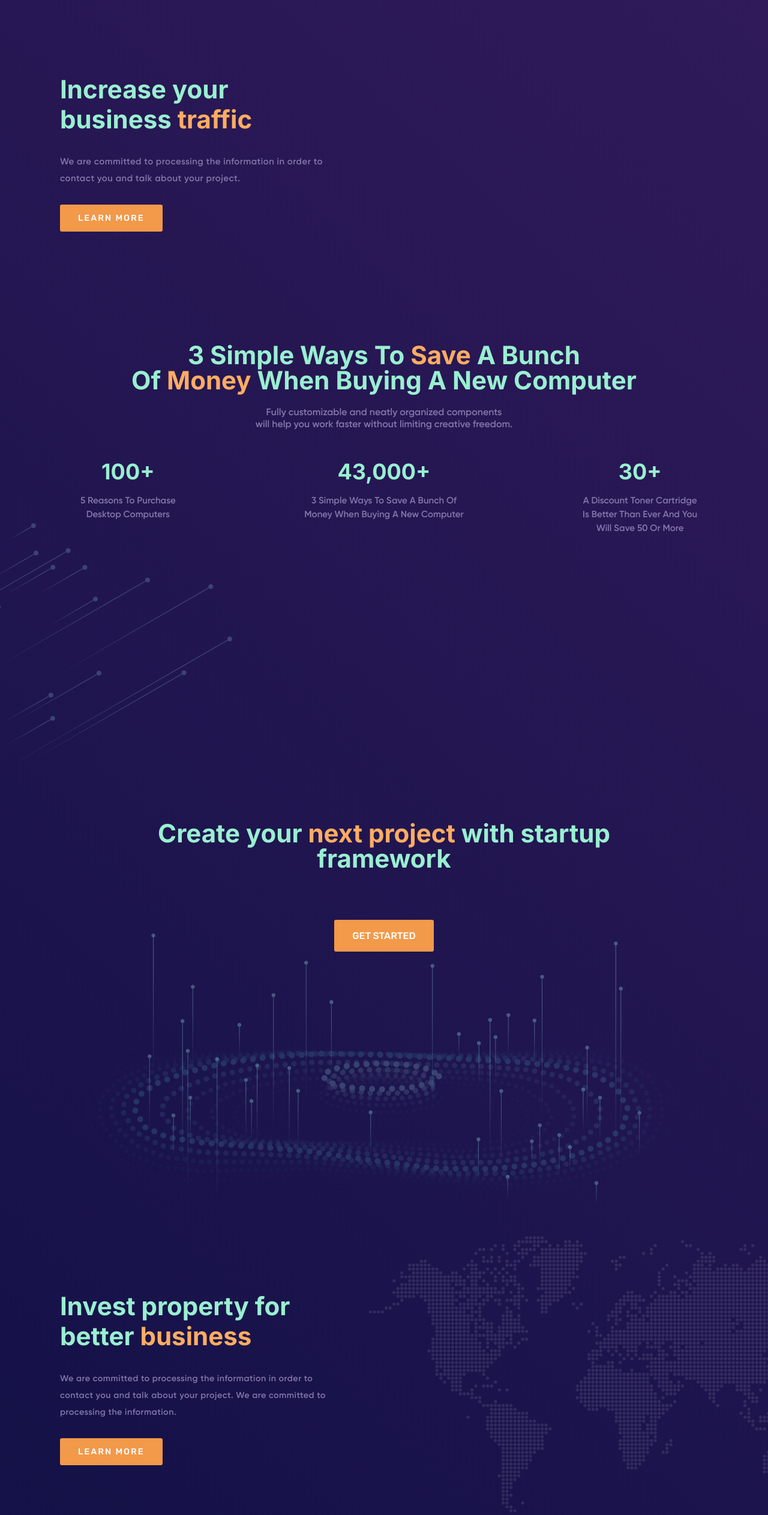
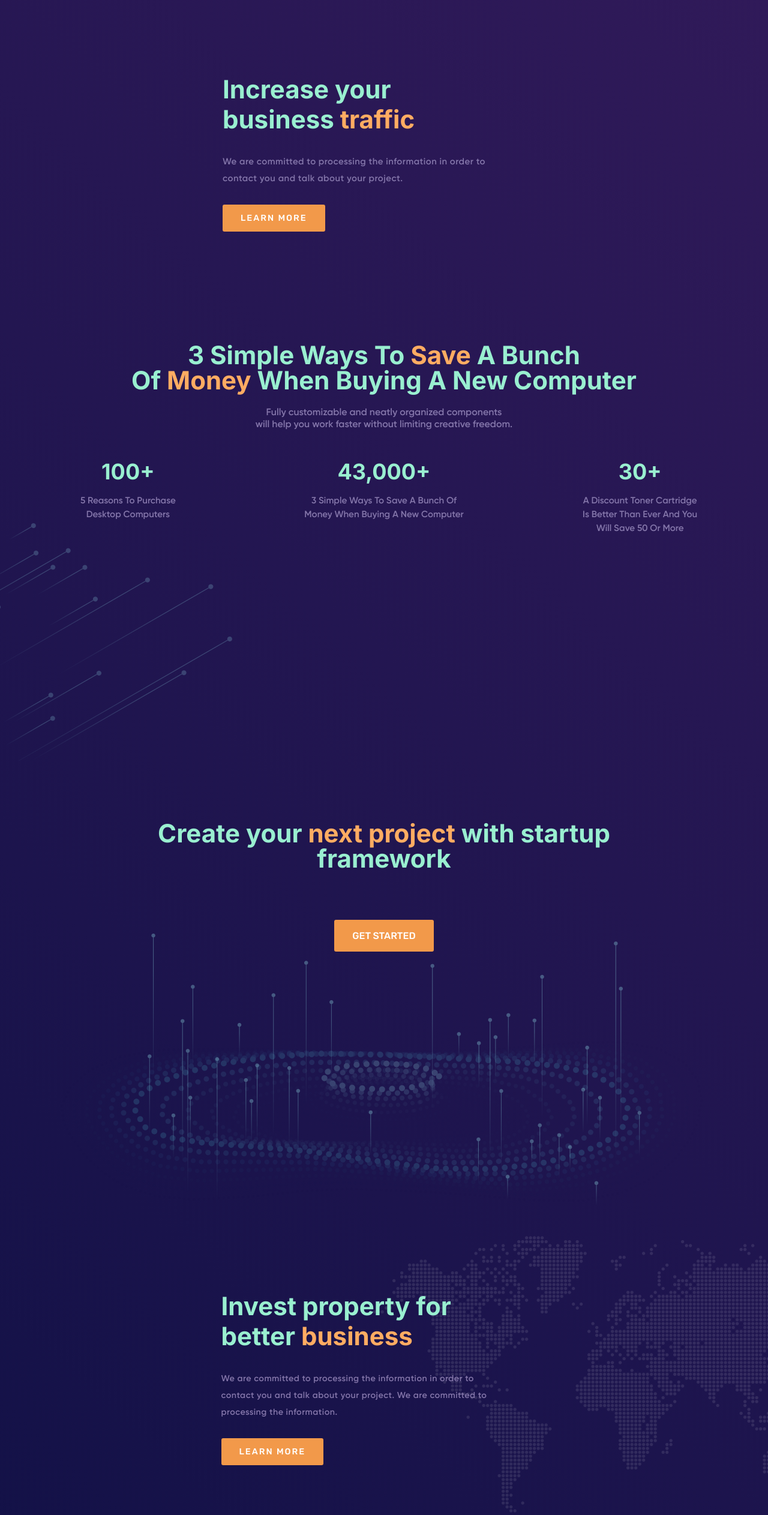
Before and after one commit to cushhy/Air-Coin, a plain HTML site: page index.html in a window 1280 px wide. Shown: the part 1520-4045 px from the top of the page at 60% size. Drawn offline with nearby package versions, Linux system fonts and the light colour scheme.

Commit message:
Update style.css

```diff
--- a/assets/css/style.css
+++ b/assets/css/style.css
@@ -432,7 +432,7 @@ body {
 .gallery__inner {
     display: flex;
     align-items: center;
-    justify-content: space-between;
+    justify-content: center;
 }
 
 .gallery__text {
@@ -567,7 +567,7 @@ body {
 .business__inner {
     display: flex;
     align-items: center;
-    justify-content: space-between;
+    justify-content: center;
 }
 
 .business__text {
```
